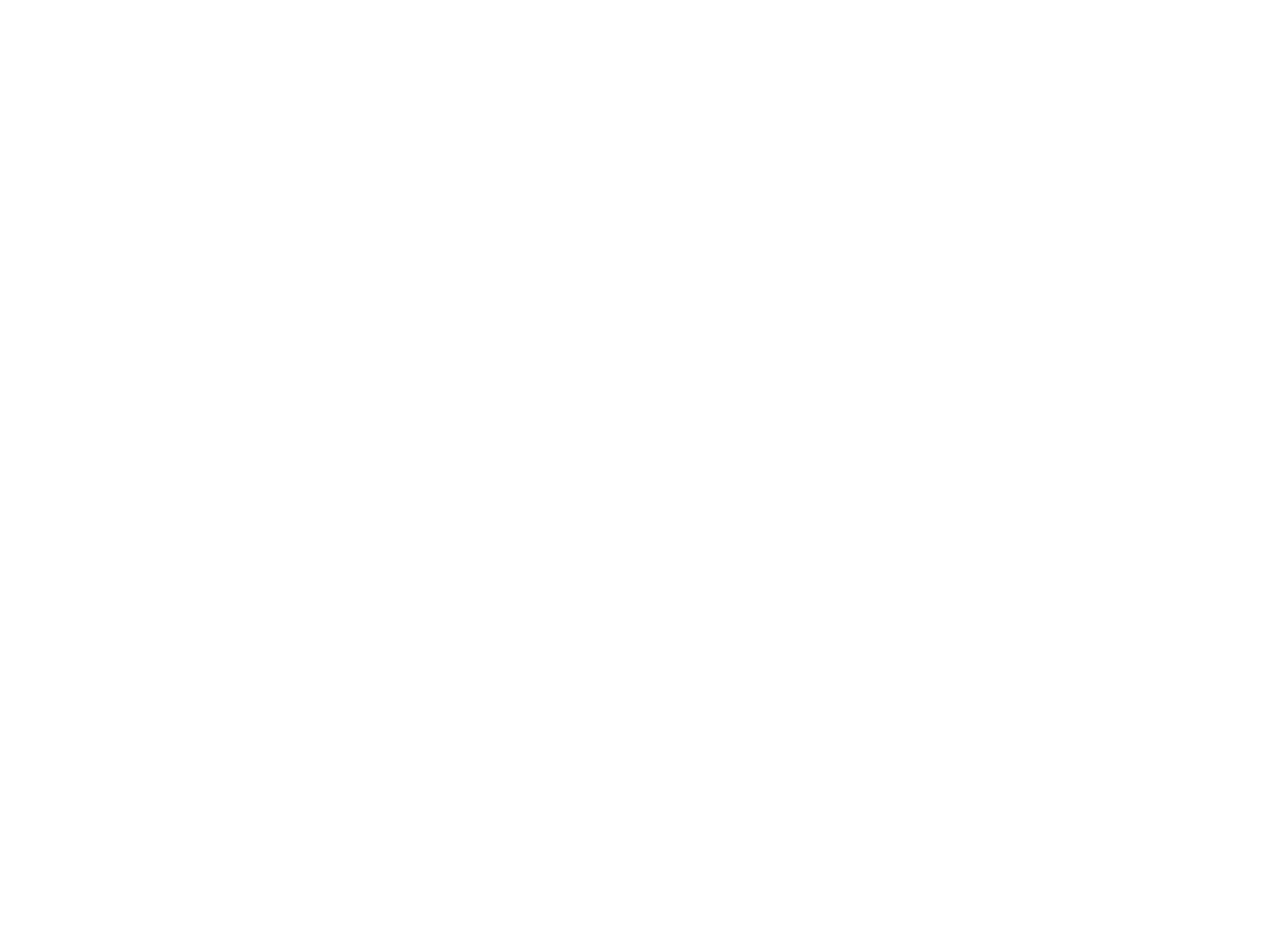
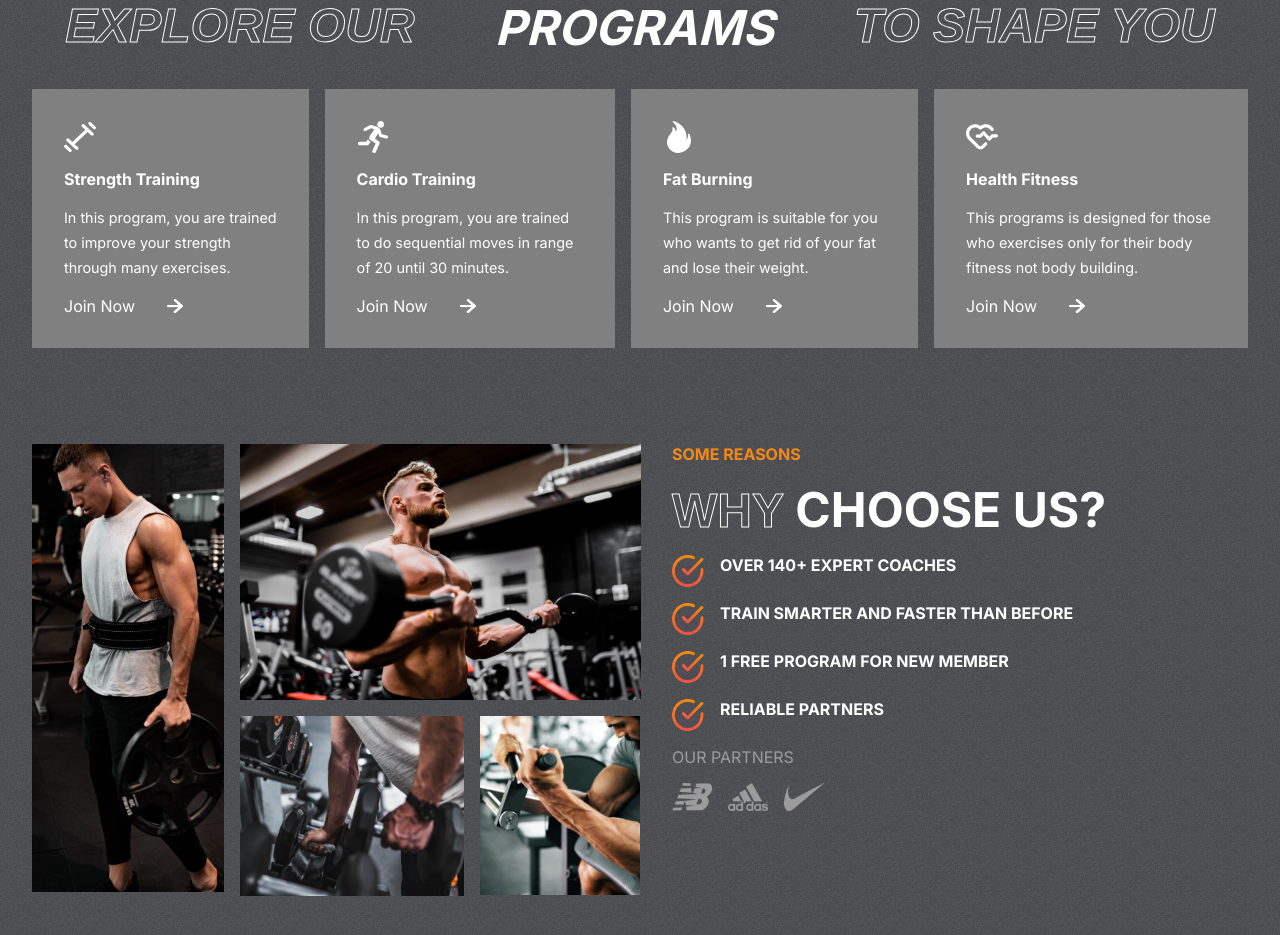
Before and after one commit to swatijain1095/fitclub, a React (Create React App) app: page / in a window 1280 px wide. Shown: the part 819-1754 px from the top of the page. Before the commit the page ends 800 px from the top, so only its background shows below. Built offline with nearby package versions, Linux system fonts and the light colour scheme.

Commit message:
Added reasons and programs components and its styling

```diff
--- a/src/App.js
+++ b/src/App.js
@@ -1,9 +1,13 @@
 import "./App.css";
 import Hero from "./components/Hero/Hero";
+import Programs from "./components/Programs/Programs";
+import Reasons from "./components/Reasons/Reasons";
 function App() {
   return (
     <div className="App">
       <Hero />
+      <Programs />
+      <Reasons />
     </div>
   );
 }
--- /dev/null
+++ b/src/components/Programs/Programs.css
@@ -0,0 +1,63 @@
+.Programs {
+  display: flex;
+  flex-direction: column;
+  gap: 2rem;
+  padding: 0 2rem;
+}
+
+.programs-header {
+  display: flex;
+  gap: 5rem;
+  font-weight: bold;
+  font-size: 3rem;
+  justify-content: center;
+  color: white;
+  text-transform: uppercase;
+  font-style: italic;
+}
+
+.program-categories {
+  display: flex;
+  gap: 1rem;
+}
+
+.category {
+  display: flex;
+  flex-direction: column;
+  background-color: gray;
+  padding: 2rem;
+  gap: 1rem;
+  color: white;
+  justify-content: space-between;
+}
+
+.category > :nth-child(1) {
+  width: 2rem;
+  height: 2rem;
+  fill: white;
+}
+
+.category > :nth-child(2) {
+  font-size: 1rem;
+  font-weight: bold;
+}
+
+.category > :nth-child(3) {
+  font-size: 0.9rem;
+  line-height: 25px;
+}
+
+.join-now {
+  display: flex;
+  align-items: center;
+  gap: 2rem;
+}
+
+.join-now > img {
+  width: 1rem;
+}
+
+.category:hover {
+  background: var(--planCard);
+  cursor: pointer;
+}
--- /dev/null
+++ b/src/components/Programs/Programs.jsx
@@ -0,0 +1,32 @@
+import React from "react";
+import "./Programs.css";
+import { programsData } from "../../data/programsData";
+import RightArrow from "../../assets/rightArrow.png";
+
+const Programs = () => {
+  return (
+    <div className="Programs" id="programs">
+      <div className="programs-header">
+        <span className="stroke-text">Explore our</span>
+        <span>Programs</span>
+        <span className="stroke-text">to shape you</span>
+      </div>
+
+      <div className="program-categories">
+        {programsData.map((program) => (
+          <div className="category">
+            {program.image}
+            <span>{program.heading}</span>
+            <span>{program.details}</span>
+            <div className="join-now">
+              <span>Join Now</span>
+              <img src={RightArrow} alt="" />
+            </div>
+          </div>
+        ))}
+      </div>
+    </div>
+  );
+};
+
+export default Programs;
--- /dev/null
+++ b/src/components/Reasons/Reasons.css
@@ -0,0 +1,87 @@
+.Reasons {
+  padding: 0 2rem;
+  display: flex;
+  gap: 2rem;
+}
+
+.left-r {
+  flex: 1 1;
+  display: grid;
+  grid-template-columns: repeat(3, 1fr);
+  gap: 1rem;
+  grid-auto-rows: 1fr;
+}
+
+.left-r > img {
+  object-fit: cover;
+}
+
+.left-r > :nth-child(1) {
+  width: 12rem;
+  grid-row: 1/3;
+  height: 28rem;
+}
+
+.left-r > :nth-child(2) {
+  width: auto;
+  height: 16rem;
+  grid-column: 2/4;
+}
+
+.left-r > :nth-child(3) {
+  width: 14rem;
+  grid-column: 2/3;
+  grid-row: 2;
+}
+
+.left-r > :nth-child(4) {
+  grid-row: 2;
+  grid-column: 3/4;
+  width: 10rem;
+  height: 11.2rem;
+}
+
+.right-r {
+  flex: 1 1;
+  text-transform: uppercase;
+  gap: 1rem;
+  display: flex;
+  flex-direction: column;
+}
+
+.right-r > span {
+  font-weight: bold;
+  color: var(--orange);
+}
+
+.right-r > div {
+  color: white;
+  font-size: 3rem;
+  font-weight: bold;
+}
+
+.details-r {
+  display: flex;
+  flex-direction: column;
+  gap: 1rem;
+}
+
+.details-r > div {
+  display: flex;
+  font-size: 1rem;
+  gap: 1rem;
+}
+
+.details-r > div > img {
+  width: 2rem;
+  height: 2rem;
+}
+
+.partners {
+  display: flex;
+  gap: 1rem;
+}
+
+.partners > img {
+  width: 2.5rem;
+}
--- /dev/null
+++ b/src/components/Reasons/Reasons.jsx
@@ -0,0 +1,60 @@
+import React from "react";
+import "./Reasons.css";
+import image1 from "../../assets/image1.png";
+import image2 from "../../assets/image2.png";
+import image3 from "../../assets/image3.png";
+import image4 from "../../assets/image4.png";
+import nb from "../../assets/nb.png";
+import adidas from "../../assets/adidas.png";
+import nike from "../../assets/nike.png";
+import tick from "../../assets/tick.png";
+
+const Reasons = () => {
+  return (
+    <div className="Reasons" id="reasons">
+      <div className="left-r">
+        <img src={image1} alt="" />
+        <img src={image2} alt="" />
+        <img src={image3} alt="" />
+        <img src={image4} alt="" />
+      </div>
+      <div className="right-r">
+        <span>some reasons</span>
+        <div>
+          <span className="stroke-text">why</span>
+          <span> choose us?</span>
+        </div>
+
+        <div className="details-r">
+          <div>
+            <img src={tick} alt="" />
+            <span>OVER 140+ EXPERT COACHES</span>
+          </div>
+          <div>
+            <img src={tick} alt="" />
+            <span>TRAIN SMARTER AND FASTER THAN BEFORE</span>
+          </div>
+          <div>
+            <img src={tick} alt="" />
+            <span>1 FREE PROGRAM FOR NEW MEMBER</span>
+          </div>
+          <div>
+            <img src={tick} alt="" />
+            <span>RELIABLE PARTNERS</span>
+          </div>
+        </div>
+        <span style={{ color: "var(--gray", fontWeight: "normal" }}>
+          OUR PARTNERS
+        </span>
+
+        <div className="partners">
+          <img src={nb} alt="" />
+          <img src={adidas} alt="" />
+          <img src={nike} alt="" />
+        </div>
+      </div>
+    </div>
+  );
+};
+
+export default Reasons;
```
